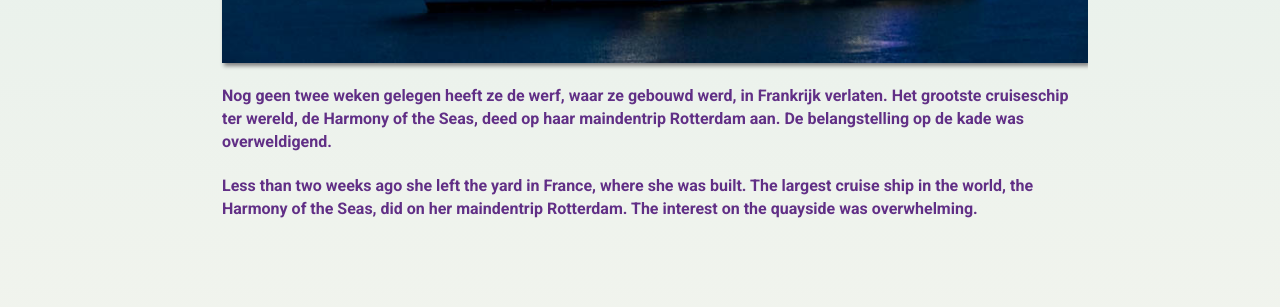
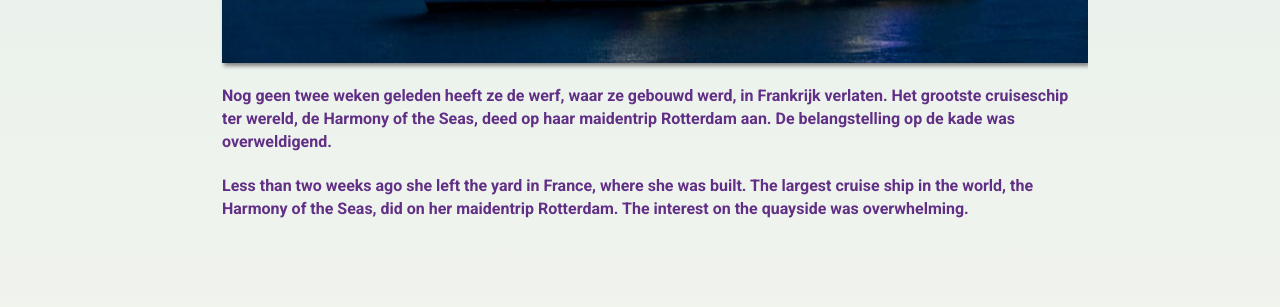
Before and after one commit to hansvanoverbeek/photoblog, a Jekyll site: the page built from _posts/2016-05-24-harmony.md, in a window 1280 px wide. Shown: the part 679-986 px from the top of the page. Built offline with Jekyll 4.4.1, drawn with Linux system fonts in a browser that asks for light colours; comment, search, counter and statistics services are not loaded.

Commit message:
post veranderd

```diff
--- a/_posts/2016-05-24-harmony.md
+++ b/_posts/2016-05-24-harmony.md
@@ -5,6 +5,6 @@ title: Het grootste cruiseschip ter wereld
 
 ![harmony]({{ site.baseurl }}/images/grootste-cruiseschip.jpg)
 
-Nog geen twee weken gelegen heeft ze de werf, waar ze gebouwd werd, in Frankrijk verlaten. Het grootste cruiseschip ter wereld, de Harmony of the Seas, deed op haar maindentrip Rotterdam aan. De belangstelling op de kade was overweldigend.
+Nog geen twee weken geleden heeft ze de werf, waar ze gebouwd werd, in Frankrijk verlaten. Het grootste cruiseschip ter wereld, de Harmony of the Seas, deed op haar maidentrip Rotterdam aan. De belangstelling op de kade was overweldigend.
 
- Less than two weeks ago she left the yard in France, where she was built. The largest cruise ship in the world, the Harmony of the Seas, did on her maindentrip Rotterdam. The interest on the quayside was overwhelming.
+ Less than two weeks ago she left the yard in France, where she was built. The largest cruise ship in the world, the Harmony of the Seas, did on her maidentrip Rotterdam. The interest on the quayside was overwhelming.
```
